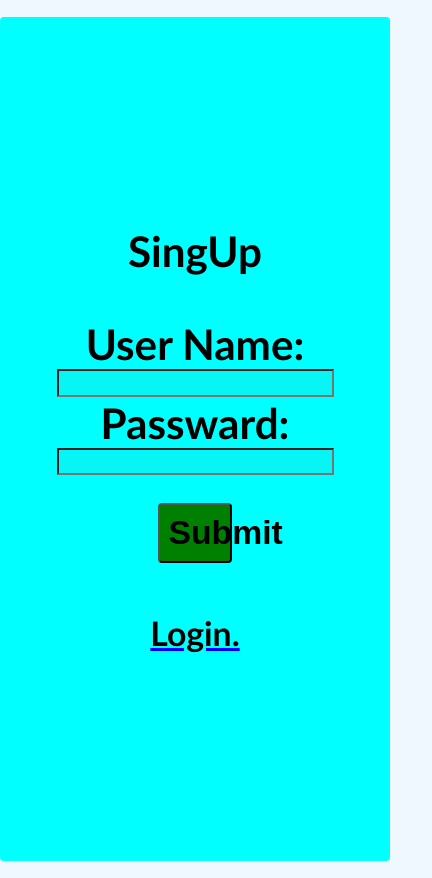
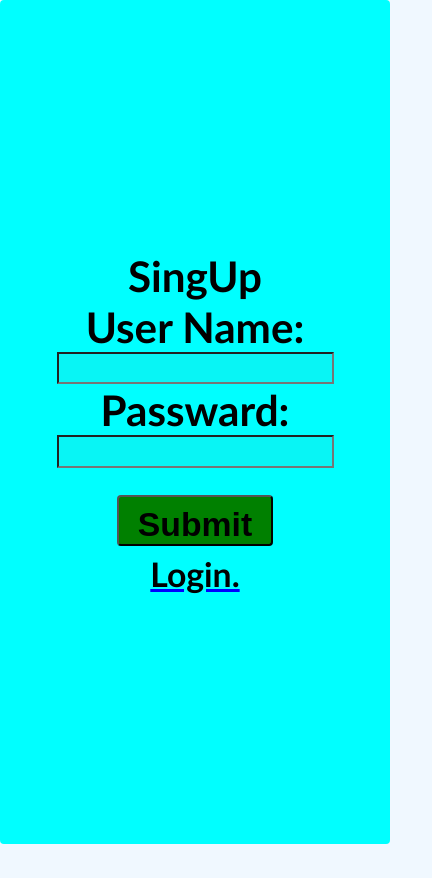
Before and after one commit to ran8jan2kumar17/todo_list, a React (Vite) app: page / in a window 390 px wide. Shown: the whole page, 432 px wide, since content can reach past the window. After the commit the page ends 844 px from the top, so only its background shows below. Built offline with nearby package versions, Linux system fonts and the light colour scheme.

Commit message:
responsible2

```diff
--- a/src/App.css
+++ b/src/App.css
@@ -160,10 +160,14 @@ body {
  .log{
   width: 100vw;
   height: 100vh;
+  padding: 0;
+  margin: 0;
  }
  .login{
   width: 100vw;
   align-items: center;
+  padding: 0;
+  margin: 0;
  }
  .ur{
   width: 70vw;
@@ -176,8 +180,8 @@ body {
    font-size: 5vh;
  }
  .submit{
-  width: 19vw;
-  height: 10vh;
+  width: 40vw;
+  height: 6vh;
   font-size: 4vh;
   padding: 1vh;
   border-radius: 1vw;
```
